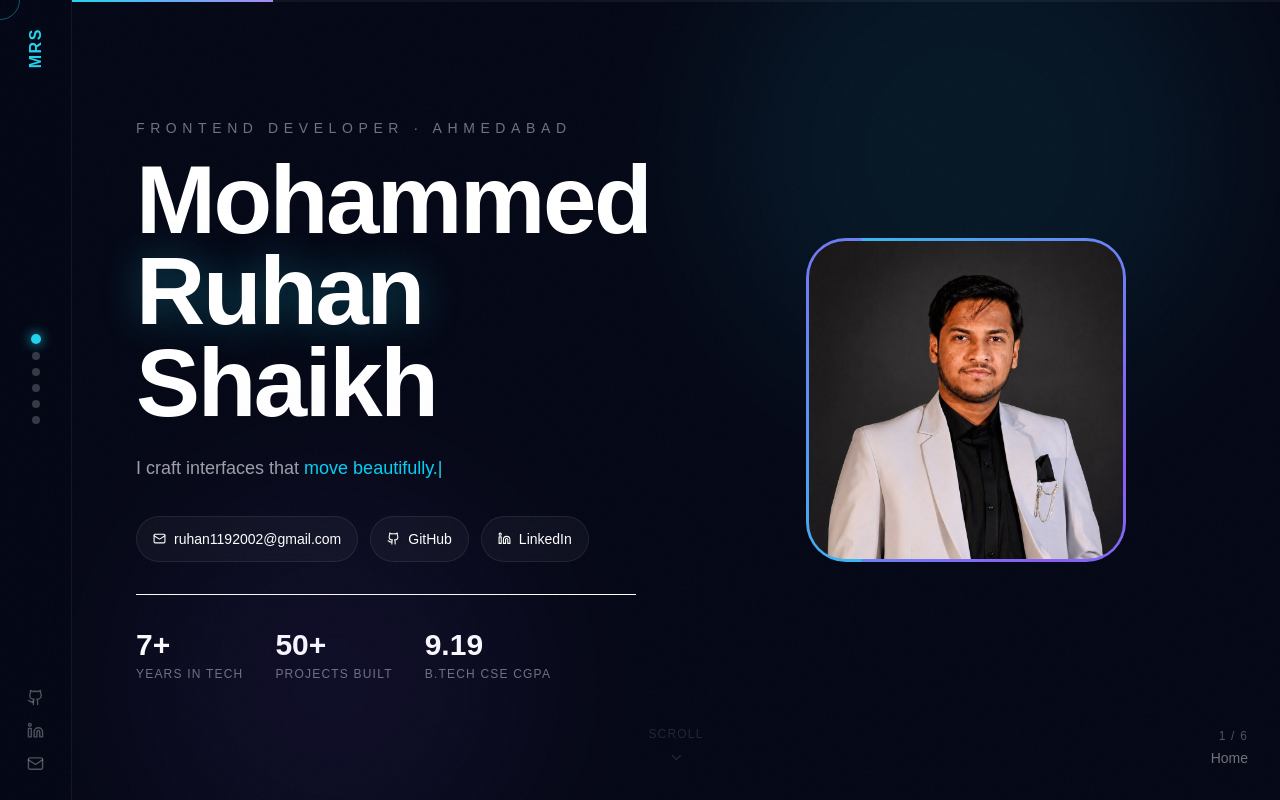
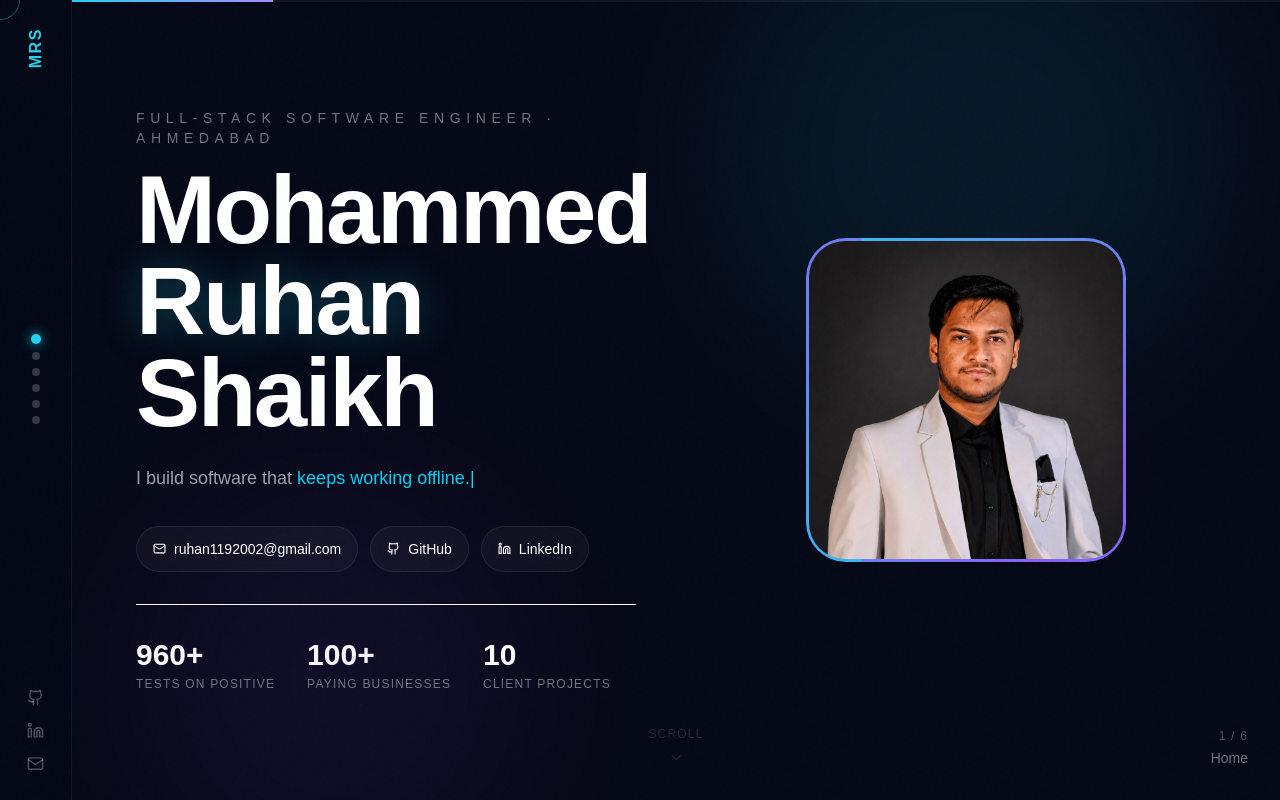
Before and after one commit to mruhanshaikh/PortFolio, a React (Vite) app: page / in a window 1280 px wide. Built offline with nearby package versions, Linux system fonts and the light colour scheme.

Commit message:
Update hero tagline, stats and LinkedIn link

```diff
--- a/src/Sections/HeroSection.jsx
+++ b/src/Sections/HeroSection.jsx
@@ -14,7 +14,7 @@ export function HeroSection({ onNext }) {
         <motion.div initial={{ opacity: 0, x: -60 }} animate={{ opacity: 1, x: 0 }} transition={{ duration: 0.9, ease: [0.16, 1, 0.3, 1] }}>
           <motion.p initial={{ opacity: 0, y: 20 }} animate={{ opacity: 1, y: 0 }} transition={{ delay: 0.2 }}
             className="uppercase tracking-[0.4em] text-zinc-500 text-xs sm:text-sm mb-3 sm:mb-4">
-            Frontend Developer · Ahmedabad
+            Full-Stack Software Engineer · Ahmedabad
           </motion.p>
           <h1 className="text-4xl sm:text-6xl md:text-7xl xl:text-8xl font-black leading-[0.95] tracking-tight">
             Mohammed<br />
@@ -24,8 +24,8 @@ export function HeroSection({ onNext }) {
 
           <motion.p initial={{ opacity: 0 }} animate={{ opacity: 1 }} transition={{ delay: 0.5 }}
             className="text-zinc-400 mt-4 sm:mt-6 leading-7 sm:leading-8 text-sm sm:text-lg max-w-xl">
-            I craft interfaces that{" "}
-            <Typewriter words={["feel alive.", "move beautifully.", "perform flawlessly.", "leave impressions."]} />
+            I build software that{" "}
+            <Typewriter words={["businesses run on.", "keeps working offline.", "is tested before it ships.", "grows with the business."]} />
           </motion.p>
 
           <motion.div initial={{ opacity: 0, y: 20 }} animate={{ opacity: 1, y: 0 }} transition={{ delay: 0.7 }}
@@ -38,7 +38,7 @@ export function HeroSection({ onNext }) {
               className="water-btn glass rounded-full px-4 py-2.5 sm:py-3 flex items-center gap-2 text-xs sm:text-sm hover:border-cyan-400/30 transition-colors">
               <Github size={13} /> GitHub
             </a>
-            <a href="https://www.linkedin.com/in/mohammed-ruhan-shaikh-86a237398/" target="_blank" rel="noreferrer"
+            <a href="https://www.linkedin.com/in/mohammedruhanshaikh" target="_blank" rel="noreferrer"
               className="water-btn glass rounded-full px-4 py-2.5 sm:py-3 flex items-center gap-2 text-xs sm:text-sm hover:border-cyan-400/30 transition-colors">
               <Linkedin size={13} /> LinkedIn
             </a>
@@ -47,7 +47,7 @@ export function HeroSection({ onNext }) {
           {/* Stats */}
           <motion.div initial={{ opacity: 0 }} animate={{ opacity: 1 }} transition={{ delay: 0.9 }}
             className="flex gap-6 sm:gap-8 mt-6 sm:mt-8 pt-6 sm:pt-8 border-t border-white/08">
-            {[{ n: 7, s: "+", label: "Years in Tech" }, { n: 50, s: "+", label: "Projects Built" }, { n: 9, s: ".19", label: "B.Tech CSE CGPA" }].map(({ n, s, label }) => (
+            {[{ n: 960, s: "+", label: "Tests on POSitive" }, { n: 100, s: "+", label: "Paying Businesses" }, { n: 10, s: "", label: "Client Projects" }].map(({ n, s, label }) => (
               <div key={label}>
                 <p className="text-xl sm:text-3xl font-black text-white"><Counter to={n} suffix={s} /></p>
                 <p className="text-xs text-zinc-500 mt-1 uppercase tracking-widest leading-tight">{label}</p>
```
